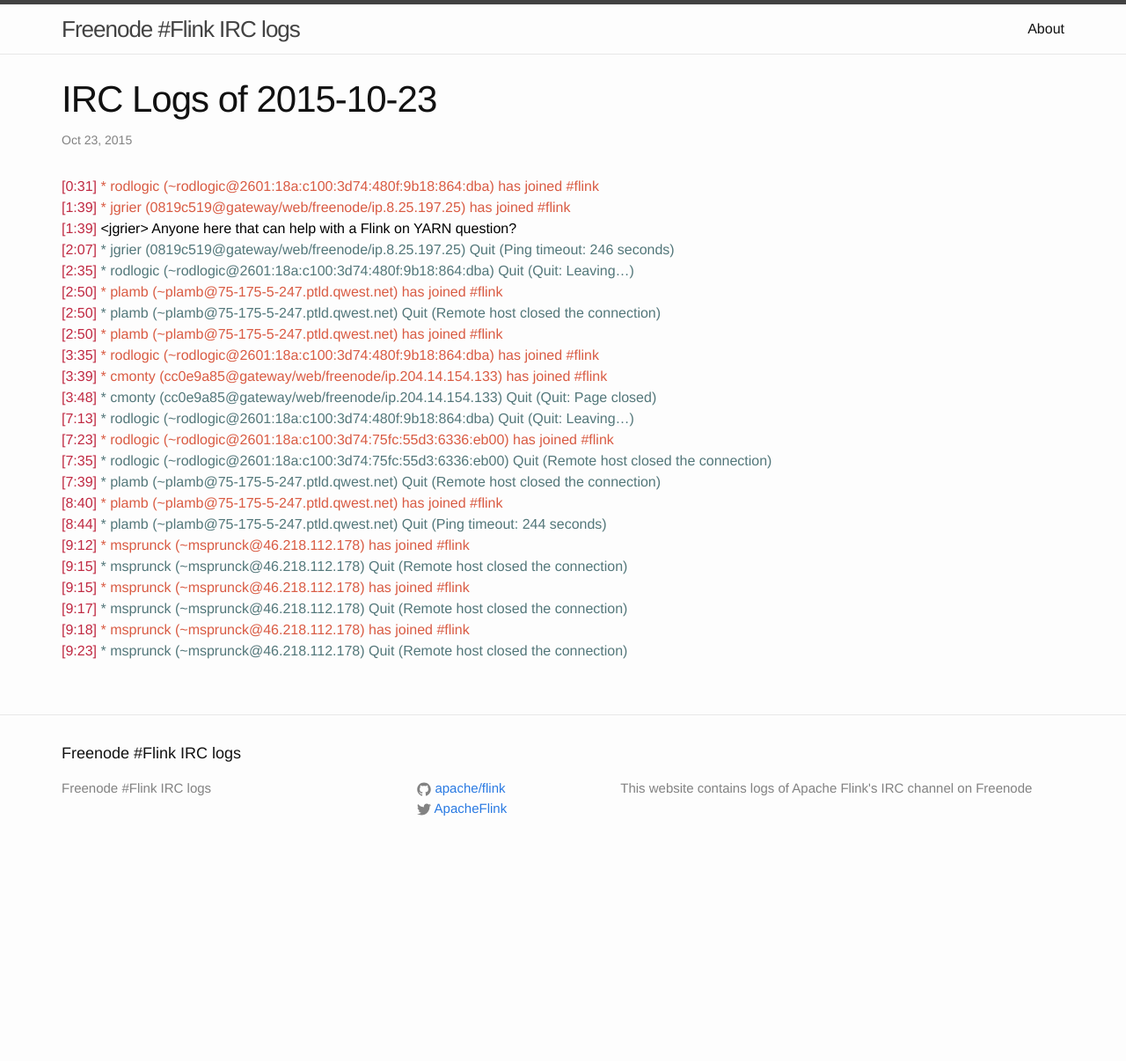
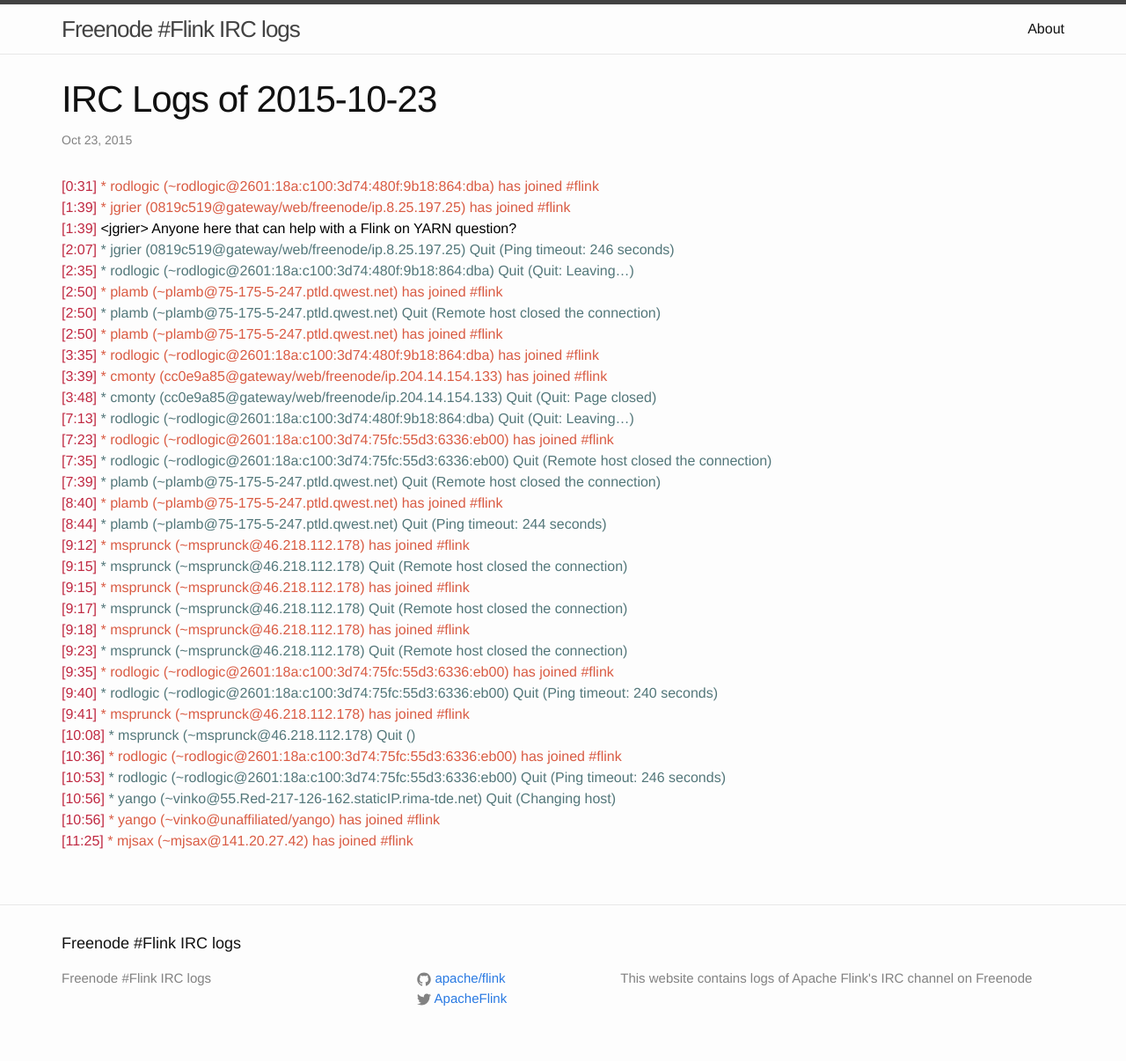
Before and after one commit to flink-irc-logs/flink-irc-logs.github.io, a Jekyll site: the page built from _posts/2015-10-23-logs.markdown, in a window 1280 px wide. Shown: the whole page at 88% size. Built offline with Jekyll 4.4.1, drawn with Linux system fonts in a browser that asks for light colours; before the commit the page ends 990 px from its top, so only the background shows below that.

Commit message:
Update of the logs on Fri Oct 23 11:28:33 CEST 2015

```diff
--- a/_posts/2015-10-23-logs.markdown
+++ b/_posts/2015-10-23-logs.markdown
@@ -27,3 +27,12 @@
 <span class="irc-date">[9:17]</span> <span class="irc-navy">* msprunck (~msprunck@46.218.112.178) Quit (Remote host closed the connection)</span><br />
 <span class="irc-date">[9:18]</span> <span class="irc-green">* msprunck (~msprunck@46.218.112.178) has joined #flink</span><br />
 <span class="irc-date">[9:23]</span> <span class="irc-navy">* msprunck (~msprunck@46.218.112.178) Quit (Remote host closed the connection)</span><br />
+<span class="irc-date">[9:35]</span> <span class="irc-green">* rodlogic (~rodlogic@2601:18a:c100:3d74:75fc:55d3:6336:eb00) has joined #flink</span><br />
+<span class="irc-date">[9:40]</span> <span class="irc-navy">* rodlogic (~rodlogic@2601:18a:c100:3d74:75fc:55d3:6336:eb00) Quit (Ping timeout: 240 seconds)</span><br />
+<span class="irc-date">[9:41]</span> <span class="irc-green">* msprunck (~msprunck@46.218.112.178) has joined #flink</span><br />
+<span class="irc-date">[10:08]</span> <span class="irc-navy">* msprunck (~msprunck@46.218.112.178) Quit ()</span><br />
+<span class="irc-date">[10:36]</span> <span class="irc-green">* rodlogic (~rodlogic@2601:18a:c100:3d74:75fc:55d3:6336:eb00) has joined #flink</span><br />
+<span class="irc-date">[10:53]</span> <span class="irc-navy">* rodlogic (~rodlogic@2601:18a:c100:3d74:75fc:55d3:6336:eb00) Quit (Ping timeout: 246 seconds)</span><br />
+<span class="irc-date">[10:56]</span> <span class="irc-navy">* yango (~vinko@55.Red-217-126-162.staticIP.rima-tde.net) Quit (Changing host)</span><br />
+<span class="irc-date">[10:56]</span> <span class="irc-green">* yango (~vinko@unaffiliated/yango) has joined #flink</span><br />
+<span class="irc-date">[11:25]</span> <span class="irc-green">* mjsax (~mjsax@141.20.27.42) has joined #flink</span><br />
```
